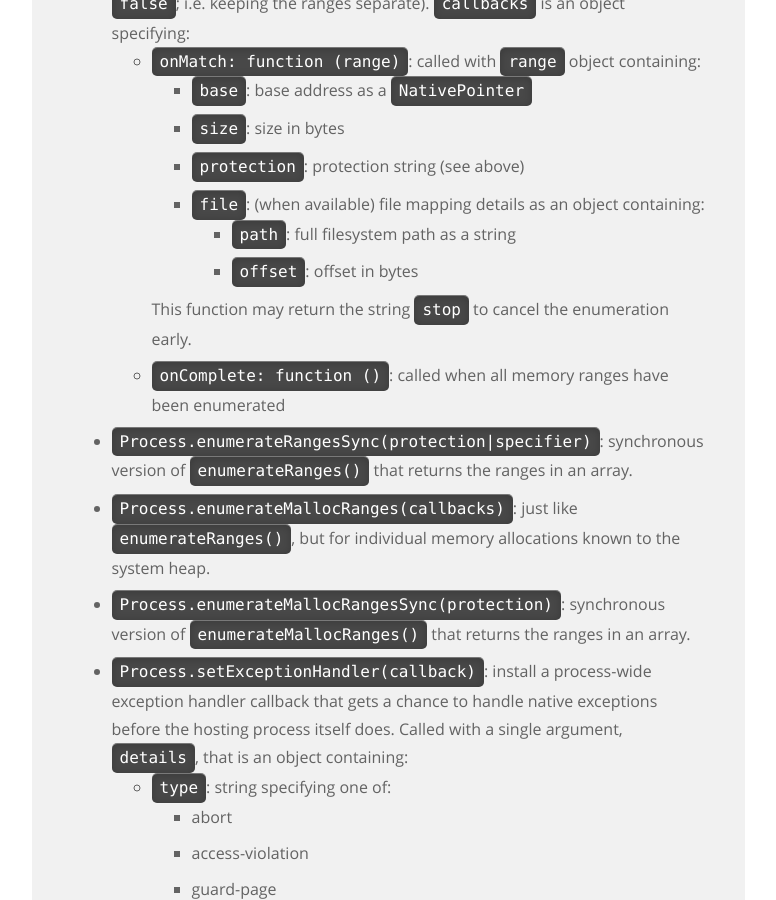
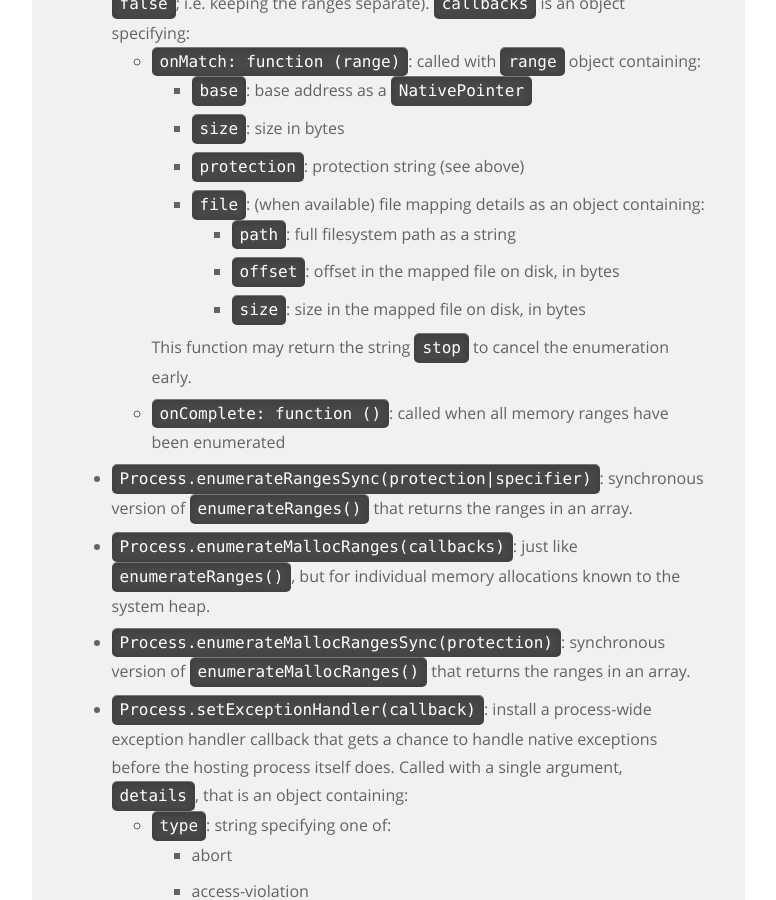
Before and after one commit to frida/frida-website, a Jekyll site: the page built from _docs/javascript-api.md, in a window 1280 px wide and 900 px high, scrolled down 9029 px. Shown: the whole window, without its empty margins (364-1140 px from the left). Built offline with Jekyll 4.4.1, drawn with Linux system fonts in a browser that asks for light colours.

Commit message:
Document `size` field in Process.enumerateRanges()

```diff
--- a/_docs/javascript-api.md
+++ b/_docs/javascript-api.md
@@ -342,7 +342,8 @@ In the example above we used `script.on('message', on_message)` to monitor for a
             containing:
 
             -   `path`: full filesystem path as a string
-            -   `offset`: offset in bytes
+            -   `offset`: offset in the mapped file on disk, in bytes
+            -   `size`: size in the mapped file on disk, in bytes
 
         This function may return the string `stop` to cancel the enumeration
         early.
```
